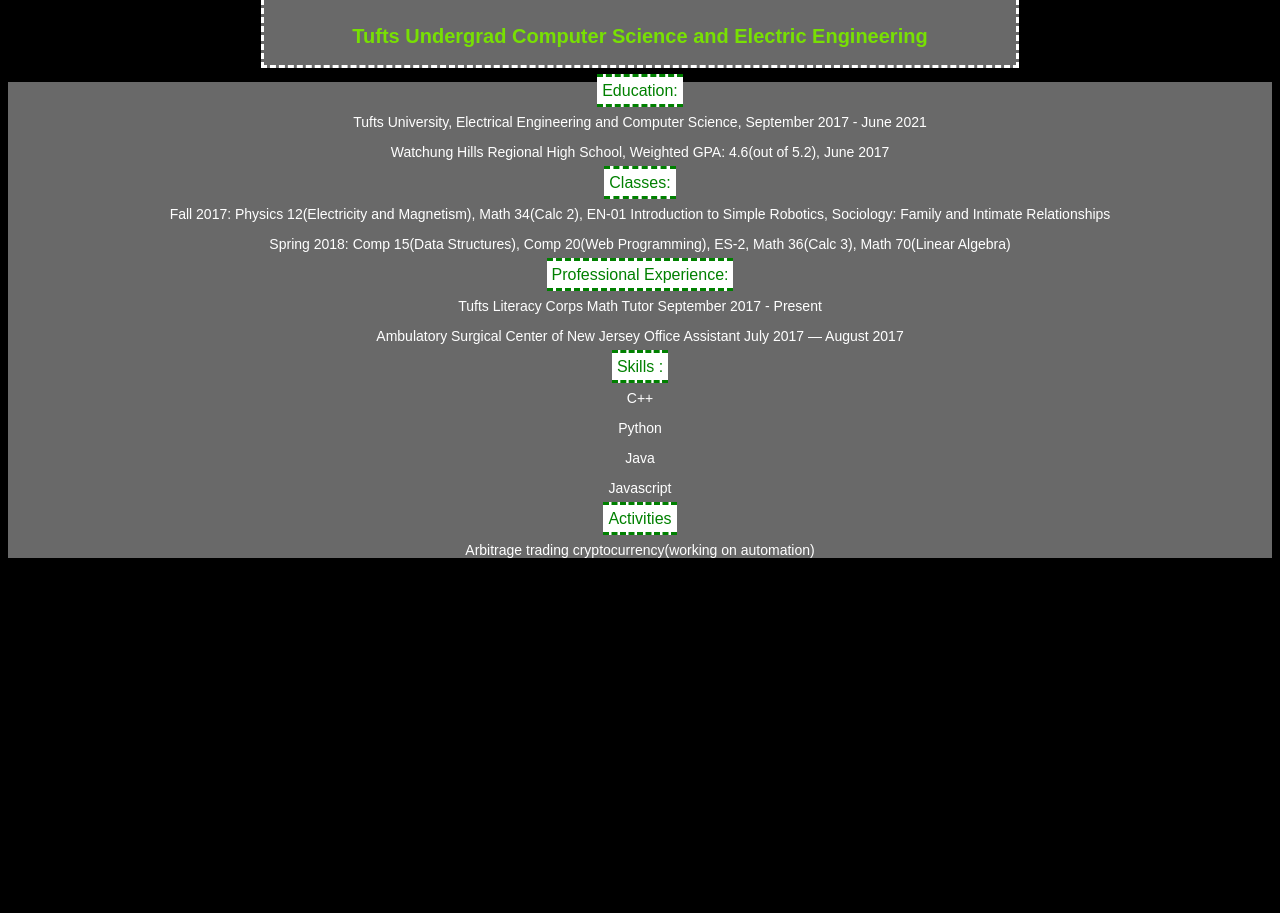
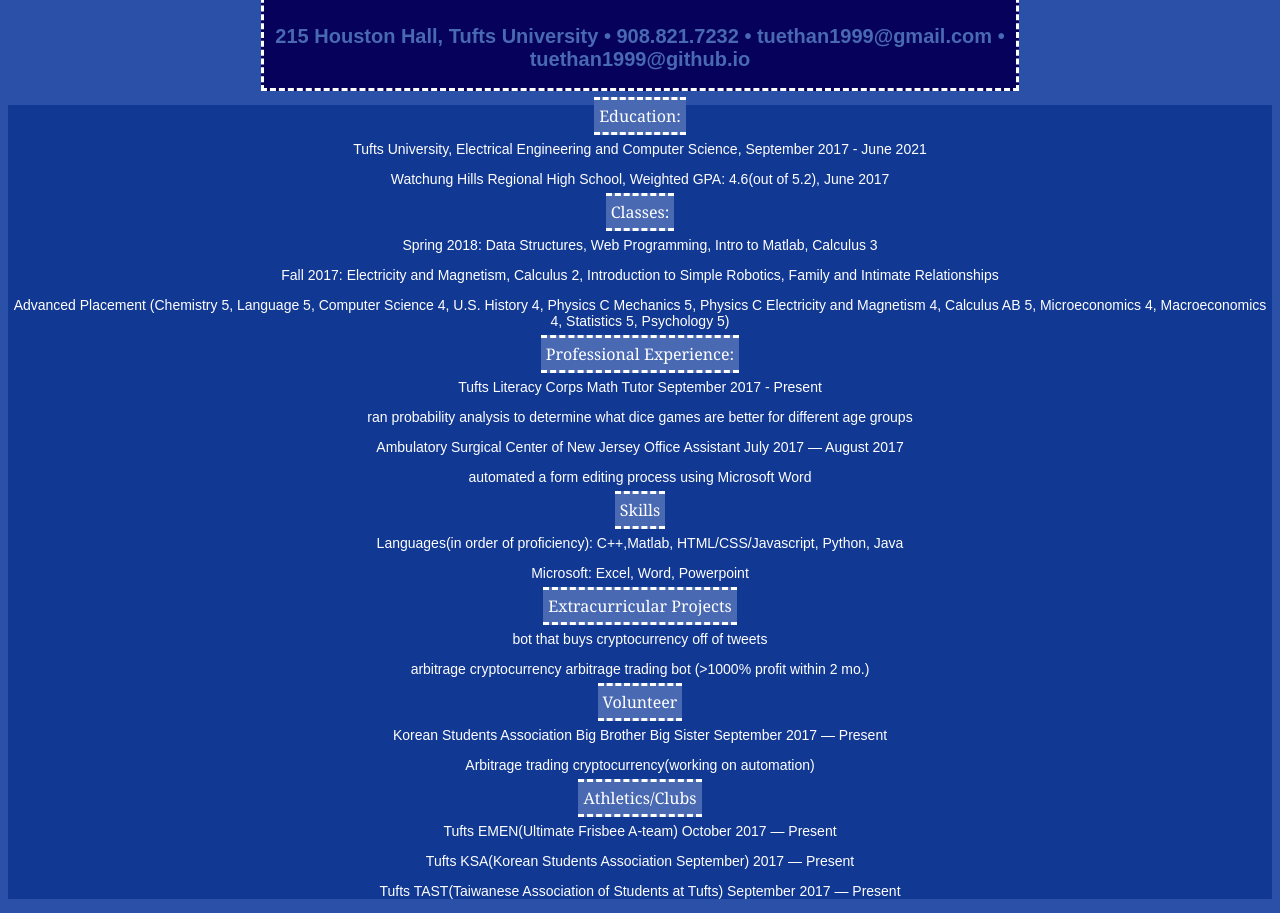
Before and after one commit to tuethan1999/tuethan1999.github.io, a plain HTML site: page resume.html in a window 1280 px wide. Shown: the part 135-1048 px from the top of the page. Before the commit the page ends 800 px from the top, so only its background shows below. Drawn offline with Linux system fonts and the light colour scheme.

Commit message:
updated resume, changed color scheme

```diff
--- a/resume.html
+++ b/resume.html
@@ -9,7 +9,7 @@
 	<body>
 		<div id="header">
 			<h1>Ethan Tu</h1>
-			<h2>Tufts Undergrad Computer Science and Electric Engineering</h2>
+			<h2>215 Houston Hall, Tufts University  •  908.821.7232 •  tuethan1999@gmail.com • tuethan1999@github.io</h2>
 		</div>
 		<div>
 			<p><span class="peeps">Education:</span></p>
@@ -17,18 +17,27 @@
 			</p>
 			<p>	Watchung Hills Regional High School, Weighted GPA: 4.6(out of 5.2), June 2017</p>
 			<p><span class = "peeps">Classes:</span></p>
-			<p>Fall 2017: Physics 12(Electricity and Magnetism), Math 34(Calc 2), EN-01 Introduction to Simple Robotics, Sociology: Family and Intimate Relationships</p>
-			<p>Spring 2018: Comp 15(Data Structures), Comp 20(Web Programming), ES-2, Math 36(Calc 3), Math 70(Linear Algebra)</p>
+			<p>Spring 2018: Data Structures, Web Programming, Intro to Matlab, Calculus 3</p>
+			<p>Fall 2017: Electricity and Magnetism, Calculus 2, Introduction to Simple Robotics, Family and Intimate Relationships</p>
+			<p>Advanced Placement (Chemistry 5, Language 5, Computer Science 4, U.S. History 4, Physics C Mechanics 5, Physics C Electricity and Magnetism 4, Calculus AB 5, Microeconomics 4, Macroeconomics 4, Statistics 5, Psychology 5)</p>
 			<p><span class="peeps">Professional Experience:</span></p>
 			<p>Tufts Literacy Corps Math Tutor September 2017 - Present</p>
+			<p>ran probability analysis to determine what dice games are better for different age groups</p>
 			<p>Ambulatory Surgical Center of New Jersey Office Assistant July 2017 — August 2017</p>
-			<p><span class="peeps">Skills :</span></p>
-			<p> C++ </p>
-			<p> Python </p>
-			<p> Java </p>
-			<p> Javascript </p>
-			<p><span class="peeps">Activities</span></p>
+			<p>automated a form editing process using Microsoft Word</p>
+			<p><span class="peeps">Skills</span></p>
+			<p> Languages(in order of proficiency): C++,Matlab, HTML/CSS/Javascript, Python, Java </p>
+			<p> Microsoft: Excel, Word, Powerpoint </p>
+			<p><span class="peeps">Extracurricular Projects</span></p>
+			<p> bot that buys cryptocurrency off of tweets </p>
+			<p> arbitrage cryptocurrency arbitrage trading bot (>1000% profit within 2 mo.)</p>
+			<p><span class="peeps">Volunteer</span></p>
+			<p>Korean Students Association Big Brother Big Sister September 2017 — Present</p>
 			<p> Arbitrage trading cryptocurrency(working on automation)</p>
+			<p><span class="peeps">Athletics/Clubs</span></p>
+			<p>Tufts EMEN(Ultimate Frisbee A-team) October 2017 — Present</p>
+			<p>Tufts KSA(Korean Students Association September) 2017 — Present</p>
+			<p>Tufts TAST(Taiwanese Association of Students at Tufts) September 2017 — Present</p>
 		</div>
 	</body>
 </html>
--- a/style.css
+++ b/style.css
@@ -1,6 +1,6 @@
 body
 {
-	background-color:  #000000;
+	background-color:  #2A50A7;
 	font-family: "Arial";
 	font-size:  14px;
 	color: white;
@@ -10,18 +10,18 @@
 {
 	text-align: center;
 	font-size: 20px;
-	color: #78E003;
+	color: #4969B2;
 }
 
 div
 {
 	text-align: center;
 	color: white;
-	background-color: #696969;
+	background-color: #113892;
 }
 
 #header{
-	/*text-align: right;*/
+	background-color: #06025B;
 	font-size: 30px;
 	border: dashed;
 	margin-right: 20%;
@@ -29,10 +29,10 @@
 }
 
 .peeps{
-	background-color: white;
+	background-color: #4969B2;
 	font-size: 16px;
-	font-family: "Arial";
-	color: green;
+	font-family: "Georgia";
+	color: white;
 	padding: 5px;
 	border-top: dashed;
 	border-bottom: dashed;
```
